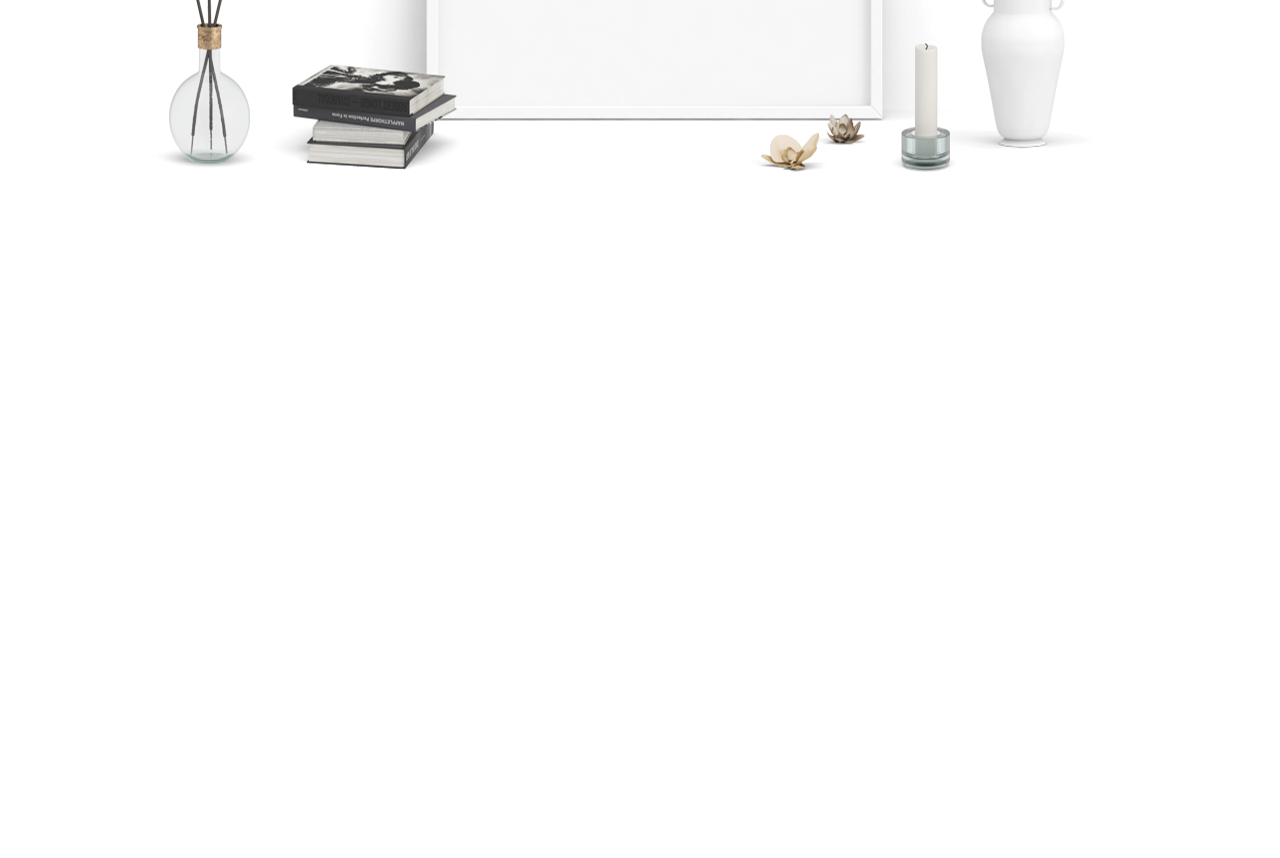
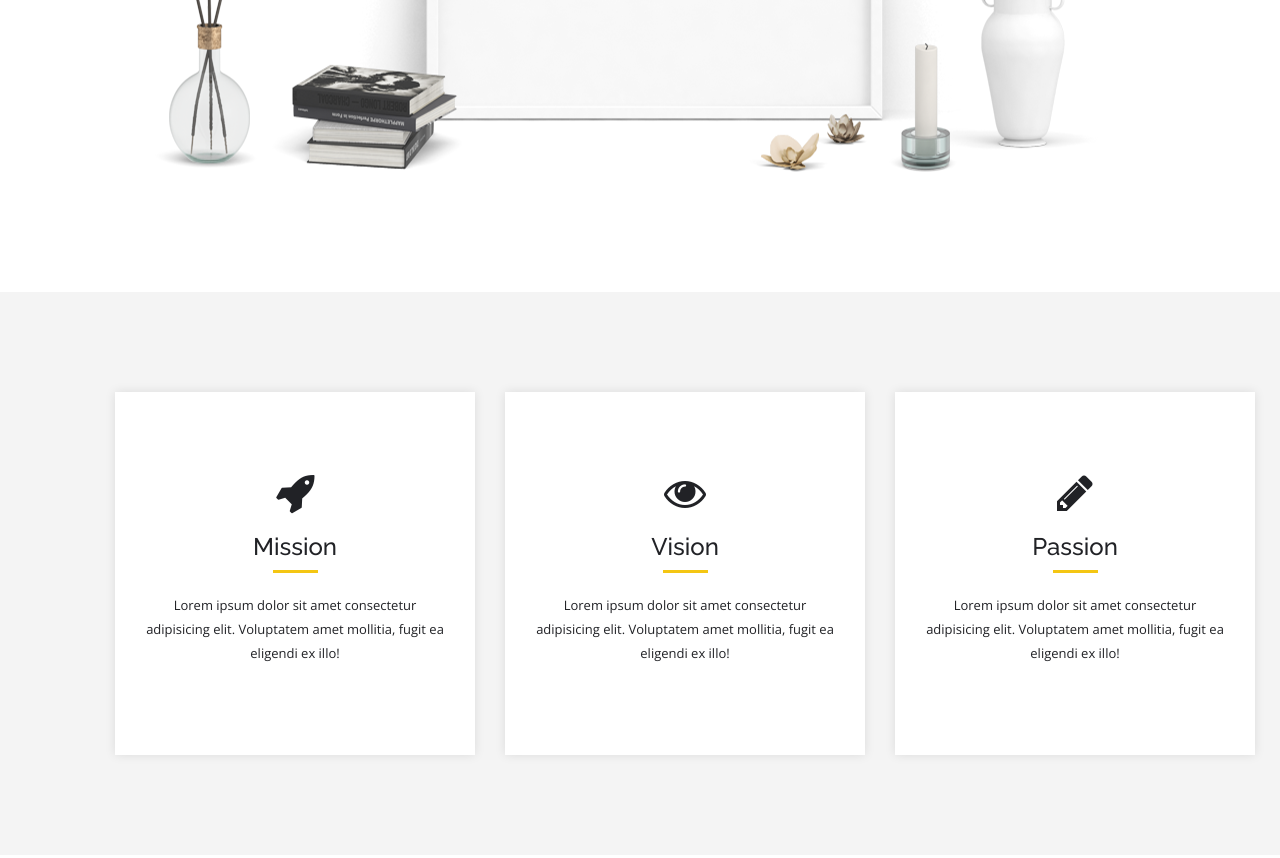
Before and after one commit to alekov-dev/solo, a website: page index.html in a window 1280 px wide. Shown: the part 1467-2325 px from the top of the page. Drawn offline with nearby package versions, Linux system fonts and the light colour scheme.

Commit message:
about section

```diff
--- a/css/style.css
+++ b/css/style.css
@@ -190,6 +190,10 @@ section {
   padding: 120px 0;
 }
 
+.content-box-md {
+  padding: 100px;
+}
+
 /*  ======================================================
 | | |             Vertical Headings
 ==========================================================*/
@@ -225,6 +229,70 @@ section {
 #about-bottom {
   margin-top: 60px;
 }
+
 #about-bottom img {
   margin: 0 auto;
 }
+
+/*  ======================================================
+| | |             About 02
+==========================================================*/
+#about-02 {
+  background-color: #f4f4f4;
+}
+
+.about-item {
+  background-color: #fff;
+  padding: 80px 30px;
+  -webkit-box-shadow: 0 0 10px rgba(0, 0, 0, .1);
+  box-shadow: 0 0 10px rgba(0, 0, 0, .1);
+}
+
+.about-item i {
+  font-size: 42px;
+  margin: 0;
+}
+
+.about-item h3 {
+  font-size: 24px;
+  margin-bottom: 10px;
+}
+
+.about-item hr {
+  width: 45px;
+  height: 3px;
+  background-color: #f4c613;
+  margin: 0 auto;
+  border: none;
+}
+
+.about-item p {
+  margin-top: 20px;
+}
+
+/* Hover state */
+.about-item:hover {
+  background-color: #f4c613;
+}
+
+.about-item:hover i,
+.about-item:hover h3,
+.about-item:hover p {
+  color: #fff;
+}
+
+.about-item:hover hr {
+  background-color: #fff;
+}
+
+.about-item:hover i {
+  transform: translateY(-30px);
+}
+
+/* Smooth transition */
+.about-item,
+.about-item:hover i,
+.about-item:hover hr {
+  -webkit-transition: all 400ms ease-in-out;
+  transition: all 400ms ease-in-out;
+}
--- a/index.html
+++ b/index.html
@@ -117,8 +117,43 @@
         </div>
       </div>
       <!-- About 01 Ends -->
+
+      <!-- About 02 -->
+      <div id="about-02">
+        <div class="content-box-md">
+          <div class="container">
+            <div class="row">
+              <div class="col-md-4">
+                <div class="about-item text-center">
+                  <i class="fa fa-rocket"></i>
+                  <h3>Mission</h3>
+                  <hr>
+                  <p>Lorem ipsum dolor sit amet consectetur adipisicing elit. Voluptatem amet mollitia, fugit ea eligendi ex illo!</p>
+                </div>
+              </div>
+              <div class="col-md-4">
+                <div class="about-item text-center">
+                  <i class="fa fa-eye"></i>
+                  <h3>Vision</h3>
+                  <hr>
+                  <p>Lorem ipsum dolor sit amet consectetur adipisicing elit. Voluptatem amet mollitia, fugit ea eligendi ex illo!</p>
+                </div>
+              </div>
+              <div class="col-md-4">
+                <div class="about-item text-center">
+                  <i class="fa fa-pencil"></i>
+                  <h3>Passion</h3>
+                  <hr>
+                  <p>Lorem ipsum dolor sit amet consectetur adipisicing elit. Voluptatem amet mollitia, fugit ea eligendi ex illo!</p>
+                </div>
+              </div>
+            </div>
+          </div>
+        </div>
+      </div>
+      <!-- About 02 Ends-->
     </section>
-
+    <!-- About Ends -->
 
 
 
```
